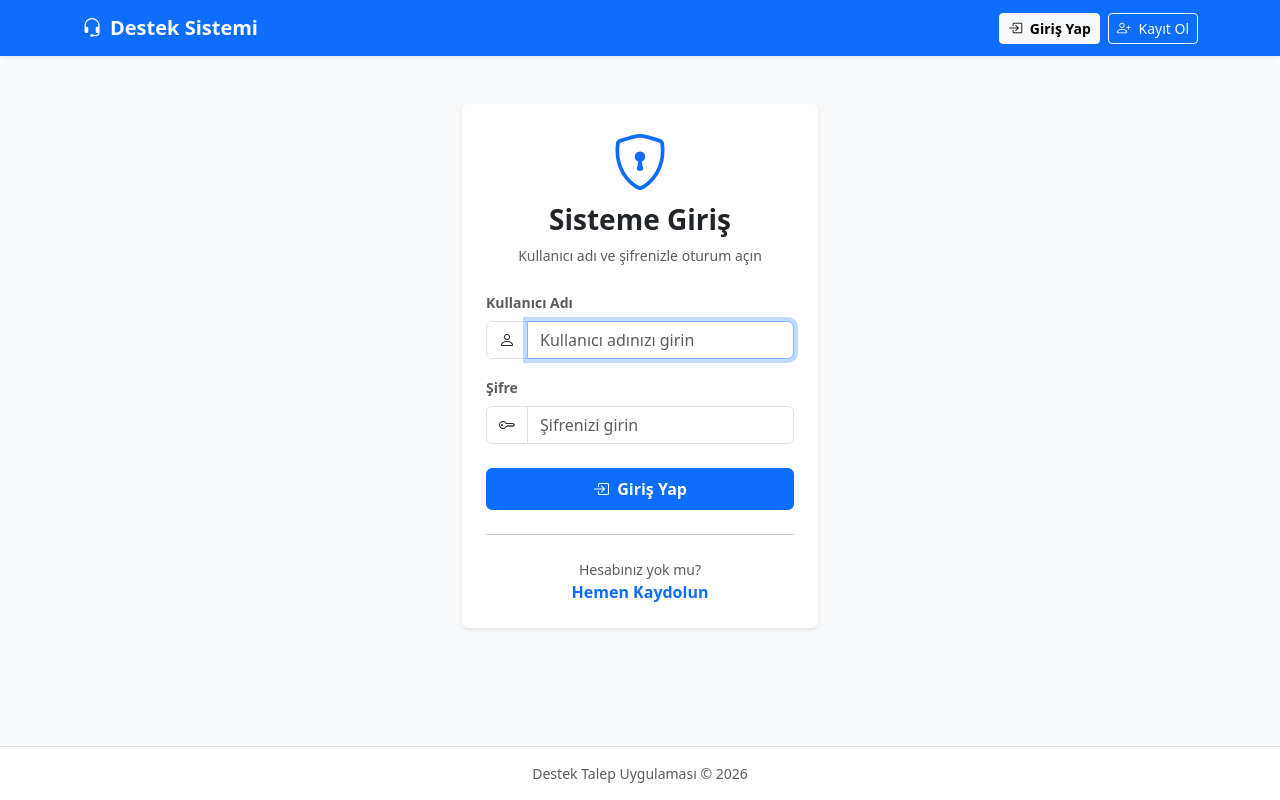
After one commit to aaysenr/SupportTicketSystem-2026, a Django app: page /login/ in a window 1280 px wide. The commit adds this page. Run offline with Django 5.2, Linux system fonts and the light colour scheme.

Commit message:
Kullanıcı kayıt, giriş, çıkış ve yetkilendirme mimarisi (Auth & @login_required) eklendi.

```diff
--- a/templates/base.html
+++ b/templates/base.html
@@ -11,12 +11,12 @@
     <link rel="stylesheet" href="https://cdn.jsdelivr.net/npm/bootstrap-icons@1.11.0/font/bootstrap-icons.css">
 </head>
 
-<body class="bg-light">
+<body class="bg-light d-flex flex-column min-vh-100">
 
     <!-- Üst Menü (Navbar) -->
     <nav class="navbar navbar-expand-lg navbar-dark bg-primary shadow-sm mb-4">
         <div class="container">
-            <a class="navbar-brand fw-bold" href="#">
+            <a class="navbar-brand fw-bold" href="{% url 'ticket_list' %}">
                 <i class="bi bi-headset me-2"></i>Destek Sistemi
             </a>
             <button class="navbar-toggler" type="button" data-bs-toggle="collapse" data-bs-target="#navbarNav">
@@ -24,30 +24,65 @@
             </button>
             <div class="collapse navbar-collapse" id="navbarNav">
                 <ul class="navbar-nav me-auto">
+                    {% if user.is_authenticated %}
                     <li class="nav-item">
-                        <a class="nav-link active" href="#">Tüm Talepler</a>
+                        <a class="nav-link active" href="{% url 'ticket_list' %}">
+                            <i class="bi bi-list-task me-1"></i> Talepler
+                        </a>
                     </li>
+                    {% endif %}
                 </ul>
-                <div class="d-flex align-items-center">
+                <div class="d-flex align-items-center gap-2">
                     {% if user.is_authenticated %}
-                    <span class="navbar-text text-white me-3">
-                        <i class="bi bi-person-circle me-1"></i>{{ user.username }}
+                    <span class="navbar-text text-white me-2">
+                        <i class="bi bi-person-circle me-1"></i><strong>{{ user.username }}</strong>
                     </span>
-                    <a href="/admin/logout/" class="btn btn-outline-light btn-sm">Çıkış Yap</a>
+                    <a href="{% url 'logout' %}" class="btn btn-outline-light btn-sm">
+                        <i class="bi bi-box-arrow-right me-1"></i> Çıkış Yap
+                    </a>
                     {% else %}
-                    <a href="/admin/login/" class="btn btn-light btn-sm">Giriş Yap</a>
+                    <a href="{% url 'login' %}" class="btn btn-light btn-sm fw-bold">
+                        <i class="bi bi-box-arrow-in-right me-1"></i> Giriş Yap
+                    </a>
+                    <a href="{% url 'register' %}" class="btn btn-outline-light btn-sm">
+                        <i class="bi bi-person-plus me-1"></i> Kayıt Ol
+                    </a>
                     {% endif %}
                 </div>
             </div>
         </div>
     </nav>
 
-    <!-- Ana İçerik Alanı (Diğer sayfalar burayı dolduracak) -->
-    <div class="container">
+    <!-- Ana İçerik Alanı -->
+    <div class="container mb-5">
+
+        <!-- Django Bildirim Mesajları (Flash Messages) -->
+        {% if messages %}
+            {% for message in messages %}
+            <div class="alert alert-{% if message.tags == 'error' %}danger{% else %}{{ message.tags }}{% endif %} alert-dismissible fade show" role="alert">
+                {% if message.tags == 'success' %}
+                    <i class="bi bi-check-circle-fill me-2"></i>
+                {% elif message.tags == 'error' %}
+                    <i class="bi bi-exclamation-triangle-fill me-2"></i>
+                {% else %}
+                    <i class="bi bi-info-circle-fill me-2"></i>
+                {% endif %}
+                {{ message }}
+                <button type="type" class="btn-close" data-bs-dismiss="alert" aria-label="Close"></button>
+            </div>
+            {% endfor %}
+        {% endif %}
+
         {% block content %}
-        <!-- Diğer HTML sayfalarının içeriği buraya gelecek -->
         {% endblock %}
     </div>
+
+    <!-- Footer -->
+    <footer class="footer mt-auto py-3 bg-white border-top text-center text-muted small">
+        <div class="container">
+            <span>Destek Talep Uygulaması &copy; 2026</span>
+        </div>
+    </footer>
 
     <!-- Bootstrap 5 JS -->
     <script src="https://cdn.jsdelivr.net/npm/bootstrap@5.3.0/dist/js/bootstrap.bundle.min.js"></script>
--- /dev/null
+++ b/tickets/templates/tickets/login.html
@@ -0,0 +1,50 @@
+{% extends 'base.html' %}
+
+{% block title %}Giriş Yap - Destek Sistemi{% endblock %}
+
+{% block content %}
+<div class="row justify-content-center">
+    <div class="col-md-5 col-lg-4">
+        <div class="card shadow-sm border-0 mt-4">
+            <div class="card-body p-4">
+                <div class="text-center mb-4">
+                    <i class="bi bi-shield-lock display-4 text-primary"></i>
+                    <h3 class="fw-bold mt-2">Sisteme Giriş</h3>
+                    <p class="text-muted small">Kullanıcı adı ve şifrenizle oturum açın</p>
+                </div>
+
+                <form method="POST">
+                    {% csrf_token %}
+
+                    <div class="mb-3">
+                        <label for="id_username" class="form-label fw-bold small text-muted">Kullanıcı Adı</label>
+                        <div class="input-group">
+                            <span class="input-group-text bg-white"><i class="bi bi-person"></i></span>
+                            <input type="text" name="username" id="id_username" class="form-control" required autofocus placeholder="Kullanıcı adınızı girin">
+                        </div>
+                    </div>
+
+                    <div class="mb-3">
+                        <label for="id_password" class="form-label fw-bold small text-muted">Şifre</label>
+                        <div class="input-group">
+                            <span class="input-group-text bg-white"><i class="bi bi-key"></i></span>
+                            <input type="password" name="password" id="id_password" class="form-control" required placeholder="Şifrenizi girin">
+                        </div>
+                    </div>
+
+                    <button type="submit" class="btn btn-primary w-100 py-2 mt-2 fw-bold">
+                        <i class="bi bi-box-arrow-in-right me-1"></i> Giriş Yap
+                    </button>
+                </form>
+
+                <hr class="my-4">
+
+                <div class="text-center">
+                    <p class="mb-0 text-muted small">Hesabınız yok mu?</p>
+                    <a href="{% url 'register' %}" class="fw-bold text-decoration-none">Hemen Kaydolun</a>
+                </div>
+            </div>
+        </div>
+    </div>
+</div>
+{% endblock %}
--- a/tickets/urls.py
+++ b/tickets/urls.py
@@ -2,11 +2,16 @@ from django.urls import path
 from . import views
 
 urlpatterns = [
+    # Talep İşlemleri
     path('', views.ticket_list, name='ticket_list'), # Ana adres / geldiğinde ticket_list görünümünü çalıştır
     path('ticket/new/', views.ticket_create, name='ticket_create'), # Yeni talep oluşturma ( /ticket/new/ )
     path('ticket/<int:pk>/', views.ticket_detail, name='ticket_detail'), # Detay adresi (Örn: /ticket/1/)
         path('ticket/<int:pk>/edit/', views.ticket_edit, name='ticket_edit'), # Talep düzenleme adresi
 
+    # Kullanıcı Kimlik Doğrulama (Auth) İşlemleri
+    path('register/', views.register_user, name='register'),
+    path('login/', views.login_user, name='login'),
+    path('logout/', views.logout_user, name='logout'),
 ]
 
 
@@ -62,7 +67,22 @@ ticket/<int:pk>/edit/: Sayısal ID ve ardından gelen /edit/ son ekini yakalayar
 
 
 
+# AUTH KISMI:
+path('register/', ... name='register'):
 
+Tarayıcıdan /register/ adresine gidildiğinde views.register_user çalışır ve register.html formunu ekrana basar.
+
+Şablonlarda {% url 'register' %} yazılarak dinamik link verilir.
+
+path('login/', ... name='login'):
+
+/login/ adresi views.login_user görünümünü tetikler. Kullanıcı adı ve şifre doğrulanır.
+
+@login_required ile kilitli bir sayfaya yetkisiz girildiğinde veya çıkış yapıldığında kullanıcı buraya yönlendirilir.
+
+path('logout/', ... name='logout'):
+
+/logout/ adresi oturumu sonlandırıp kullanıcıyı tekrar login ekranına atar
 
 
 """
--- a/tickets/views.py
+++ b/tickets/views.py
@@ -18,7 +18,151 @@ from django.db.models import Q  # Karmaşık arama sorguları (OR işlemleri) i
 # from django.contrib.auth.models import User: Oturum açmamış test durumlarında kullanıcı atayabilmek için Django'nun kullanıcı modelini içeri aktarır.
 
 
+# Oturum Yönetimi ve Güvenlik İçin Gerekli İçe Aktarmalar
+from django.contrib.auth import login, logout, authenticate
+from django.contrib.auth.forms import UserCreationForm, AuthenticationForm
+from django.contrib.auth.decorators import login_required
+from django.contrib import messages
 
+"""
+login, logout, authenticate:
+
+authenticate: Kullanıcı adı ve şifrenin veritabanındaki hash'lenmiş şifreyle eşleşip eşleşmediğini kontrol eder.
+
+login: Başarılı giriş sonrası kullanıcının tarayıcısına güvenli bir session (oturum) çerezi bırakır.
+
+logout: Kullanıcının aktif oturum çerezini siler ve oturumu kapatır.
+
+UserCreationForm, AuthenticationForm: Django'nun şifre kurallarını (en az 8 karakter, karmaşıklık vb.) ve güvenlik kontrollerini otomatik yapan hazır form sınıflarıdır.
+
+@login_required: Bir görünümün (View) başına konulduğunda, oturum açmamış kullanıcıların o sayfayı açmasını engelleyen bekçidir (decorator).
+
+messages: İşlem tamamlandığında (Örn: "Hesap oluşturuldu", "Yorum eklendi") ekrana bir kerelik Bootstrap alert kutusu basmamızı sağlayan mesaj çerçevesidir.
+"""
+
+
+# --- 1. KULLANICI OTURUM GÖRÜNÜMLERİ (AUTH VIEWS) ---
+
+def register_user(request):
+    """
+    Yeni kullanıcı kayıt görünümü.
+    Eğer kullanıcı zaten giriş yapmışsa direkt liste sayfasına yönlendirir.
+    """
+    if request.user.is_authenticated:
+        return redirect('ticket_list')
+
+    #if request.user.is_authenticated: Zaten giriş yapmış olan bir kullanıcının tekrar kayıt sayfasına girmesini engeller ve ana listeye yönlendirir.
+
+
+    if request.method == 'POST':
+        form = UserCreationForm(request.POST)
+        #UserCreationForm(request.POST): Kullanıcının girdiği kullanıcı adı ve şifre ikilisini doğrular.
+        if form.is_valid():
+            user = form.save()
+            # user = form.save(): Yeni kullanıcıyı auth_user tablosuna şifresini hash'leyerek kaydeder.
+            login(request, user)
+            #login(request, user): Kayıt biter bitmez kullanıcıyı tekrar giriş formuyla uğraştırmadan otomatik olarak sisteme giriş yaptırır.
+            messages.success(request, f"Hoş geldiniz {user.username}! Hesabınız başarıyla oluşturuldu.")
+            #messages.success(...): Yeşil bir başarı mesajı hazırlar.
+            return redirect('ticket_list') #redirect: Kayıt işlemi bittikten sonra kullanıcıyı otomatik olarak bilet listesi sayfasına yönlendirir.
+        else:
+            messages.error(request, "Lütfen formdaki hataları düzeltin.")
+        #else: Eğer form geçerli değilse (Hata varsa)...
+    else:
+        form = UserCreationForm()
+    #else: Eğer POST isteği yoksa (Sayfa ilk açılıyorsa)...
+    context = {'form': form} #form: HTML şablonunda kullanmak üzere form nesnesini bir sözlüğe ekler.
+    return render(request, 'tickets/register.html', context)
+
+
+
+def login_user(request):
+    """
+    Kullanıcı giriş görünümü.
+    """
+    if request.user.is_authenticated:
+        return redirect('ticket_list')
+    if request.method == 'POST':
+        form = AuthenticationForm(request, data=request.POST)
+        if form.is_valid():
+            username = form.cleaned_data.get('username') #cleaned_data: Formdan gelen verileri temizleyip sözlük formatında döndüren yapıdır.
+            password = form.cleaned_data.get('password') #password: Şifreyi güvenli bir şekilde alır.
+            user = authenticate(username=username, password=password)
+            if user is not None:
+                login(request, user)
+                messages.success(request, f"Tekrar hoş geldiniz, {username}!")
+                return redirect('ticket_list')
+            else:
+                messages.error(request, "Kullanıcı adı veya parola hatalı.")
+        else:
+            messages.error(request, "Geçersiz giriş bilgileri.")
+    else:
+        form = AuthenticationForm()
+    context = {'form': form}
+    return render(request, 'tickets/login.html', context)
+
+
+    #AuthenticationForm(request, data=request.POST): Giriş verilerini alan formdur.
+
+    #authenticate(...): Veritabanında bu kullanıcı adı ve parola doğru mu diye sorgular. Doğruysa User nesnesi döner, yanlışsa None döner.
+
+    #login(request, user): Oturumu başlatır.
+
+
+
+
+
+def logout_user(request):
+    """
+    Kullanıcı oturum kapatma görünümü.
+    """
+    logout(request)
+    messages.info(request, "Oturumunuz başarıyla kapatıldı.")
+    return redirect('login')
+
+#logout(request): Oturumu sıfırlar.
+
+#redirect('login'): Çıkış yapan kullanıcıyı tekrar giriş yapabileceği login sayfasına postalar.
+
+
+
+
+
+
+
+
+"""
+@login_required Yapısı Nasıl Çalışır?
+Anonim bir ziyaretçi /ticket/new/ veya /ticket/1/ sayfasına girmeye çalışırsa
+Django isteği keser ve kullanıcıyı otomatik olarak /accounts/login/?next=/ticket/new/ adresine yönlendirir.
+Giriş yapmadan içerik gösterilmez.
+
+
+
+
+
+Artık @login_required sayesinde fonksiyon çalıştığı anda kullanıcının oturum açtığı kesinleştiği için:
+geçici else dalları (ticket.created_by = User.objects.first() # <-- GEÇİCİ KOD)
+tamamen kaldırıldı ve doğrudan request.user atandı.
+"""
+
+
+
+
+
+
+
+
+
+
+
+
+
+
+
+# --- 2. DESTEK TALEBİ GÖRÜNÜMLERİ (KORUMALI) ---
+
+@login_required
 def ticket_list(request):
 
     # Django'da bir sayfa istendiğinde çalışacak fonksiyon tanımlanır.
@@ -126,6 +270,7 @@ def ticket_list(request):
 
 
 
+@login_required
 def ticket_detail(request, pk):
 
     """
@@ -209,17 +354,13 @@ def ticket_detail(request, pk):
 
 
 
-            # Yorumu yazan kullanıcıyı atayalım
-            if request.user.is_authenticated:
-                comment.author = request.user
-            else:
-                comment.author = User.objects.first()
-
-            # Artık tam kaydı veritabanına yazalım
+            # Giriş yapmış olan oturum sahibini doğrudan yazar olarak atıyoruz
+            comment.author = request.user
             comment.save()
+            messages.success(request, "Yorumunuz başarıyla eklendi.")
 
 
-            #comment.author: Yorumu yazan kişiyi (author) oturum açmış kullanıcı olarak atar (oturum yoksa geliştirme ortamında ilk kullanıcıyı atar).
+            #comment.author: Yorumu yazan kişiyi (author) oturum açmış kullanıcı olarak atar.
 
             #comment.save(): Talebi, yazarı ve içeriği artık eksiksiz olan yorumu veritabanına fiziksel olarak kaydeder.
 
@@ -279,7 +420,7 @@ def ticket_detail(request, pk):
     ve tarayıcıya saf bir HTML sayfası olarak döndürür.
     """
 
-
+@login_required
 def ticket_create(request):
     """
     Yeni destek talebi oluşturma görünümü (View).
@@ -314,18 +455,19 @@ def ticket_create(request):
             # ticket = form.save(commit=False): Formdaki verilerden bir Ticket nesnesi üretir ama henüz veritabanına kaydetmez, bellekte bekletir.
 
 
-            # Oluşturan kullanıcıyı atayalım:
-            if request.user.is_authenticated:
-                ticket.created_by = request.user
-                #Bir kullanıcı giriş yapmışsa (is_authenticated True), o kullanıcının bilgilerini alıp modeldeki created_by alanına atar.
-                # ticket.created_by = request.user: Eksik kalan "oluşturan kullanıcı" bilgisini arkadan sisteme giriş yapmış olan kullanıcı olarak atar.
-            else:
-                # Oturum açılmamışsa test kolaylığı için veritabanındaki ilk kullanıcıyı atayalım
-                ticket.created_by = User.objects.first()
+
+            # Talebi oluşturan kişi oturum açmış olan kullanıcıdır
+            ticket.created_by = request.user
+
+            # ticket.created_by = request.user: Eksik kalan "oluşturan kullanıcı" bilgisini arkadan sisteme giriş yapmış olan kullanıcı olarak atar.
 
             # Şimdi veritabanına tam kaydı gerçekleştirebiliriz
             ticket.save()
             #ticket.save(): Nesne artık eksiksiz olduğu için veritabanına nihai kaydı (INSERT INTO) gerçekleştirir.
+
+
+            messages.success(request, "Destek talebiniz başarıyla oluşturuldu.")
+
 
             # İşlem bitince oluşturulan talebin detay sayfasına yönlendir
             return redirect('ticket_detail', pk=ticket.pk)
@@ -347,6 +489,7 @@ def ticket_create(request):
 
 
 
+@login_required
 def ticket_edit(request, pk):
     # pk (Primary Key): Hangi talebin düzenleneceğini belirten kimlik numarasıdır (Örn: /ticket/3/edit/ için pk=3).
     #pk: Var olan bir kaydı (bu durumda bir talebi) veritabanından benzersiz kimlik numarasına (Primary Key) göre bulup getirmek için URL'den alınan değişkendir.
@@ -364,6 +507,7 @@ def ticket_edit(request, pk):
         form = TicketForm(request.POST, instance=ticket)
         if form.is_valid():
             form.save() # Var olan kaydı günceller (UPDATE sorgusu çalıştırır)
+            messages.success(request, "Destek talebi başarıyla güncellendi.")
             return redirect('ticket_detail', pk=ticket.pk)
 
             """
```
Also changed, not shown: config/settings.py (+22 -0 lines), tickets/templates/tickets/register.html (added, +51 -0 lines).
